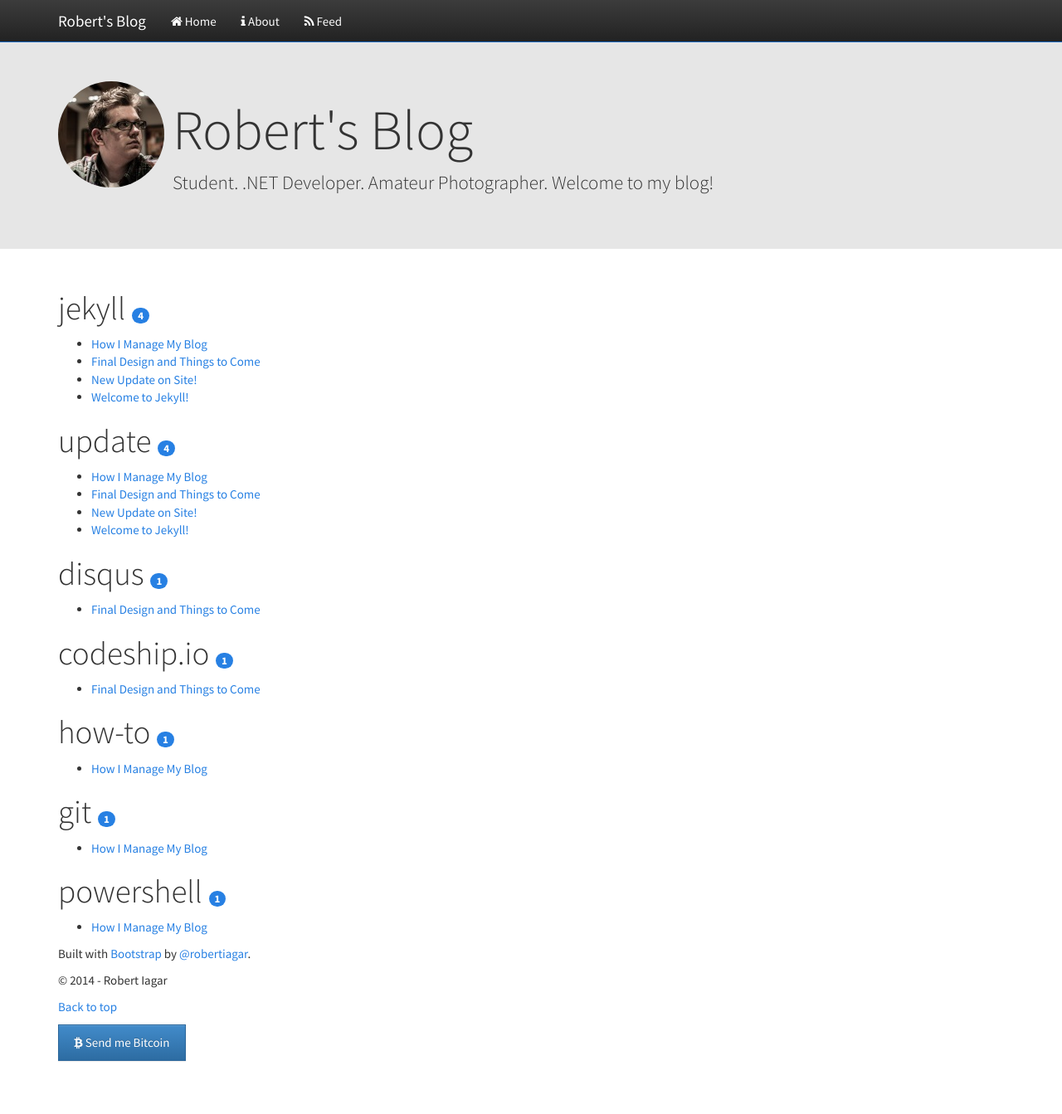
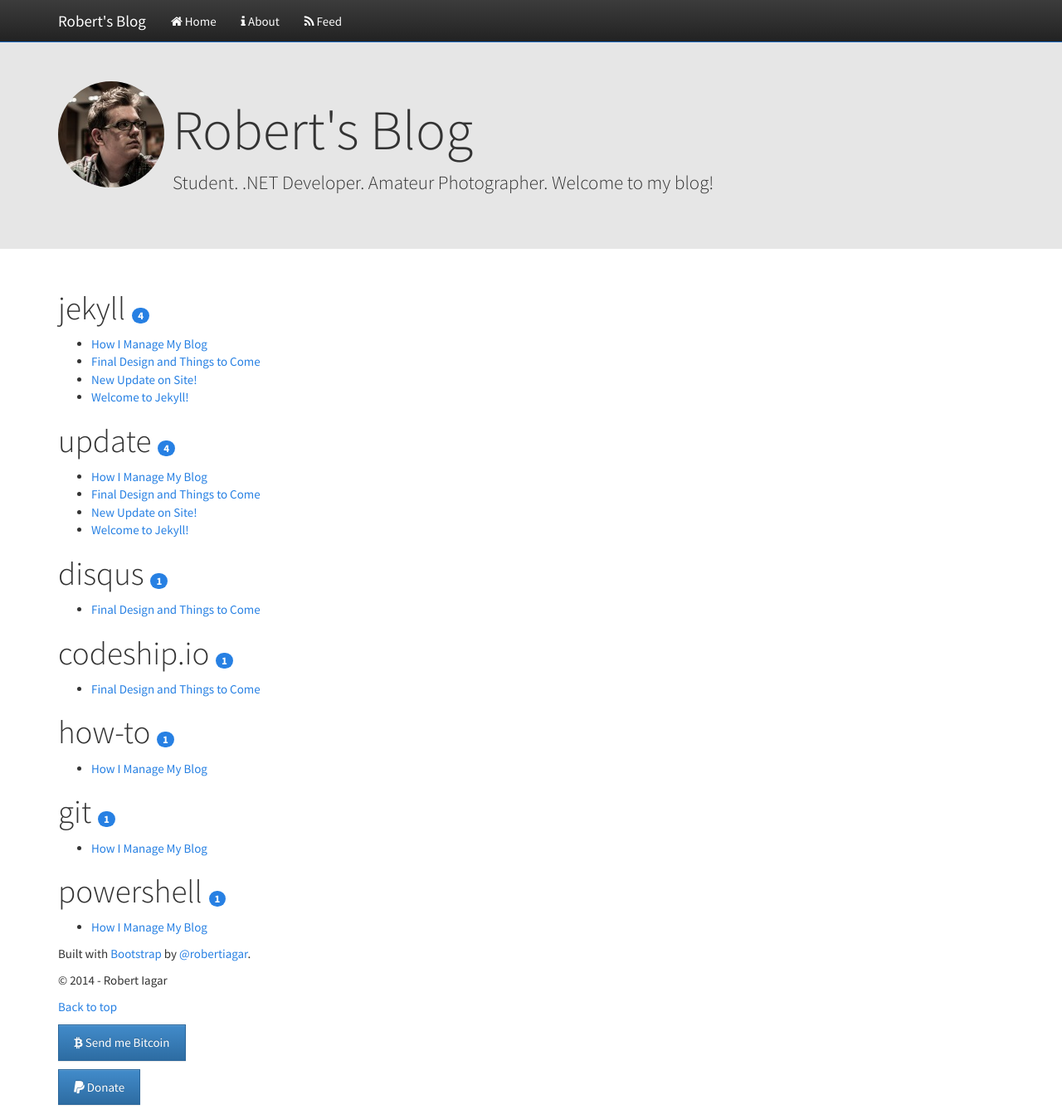
Before and after one commit to robertiagar/robertiagar.com, a Jekyll site: the page built from tags.html, in a window 1280 px wide and 1343 px high. Shown: the whole window at 83% size. Built offline with Jekyll 4.4.1, drawn with Linux system fonts in a browser that asks for light colours; nearby versions of some CDN libraries; Markdown is read by kramdown in place of the engine named in the settings; comment, search, counter and statistics services are not loaded.

Commit message:
Add paypal donation button.

```diff
--- a/_includes/footer.html
+++ b/_includes/footer.html
@@ -7,6 +7,14 @@
 	  	</p>
 	  	<p>
 		    <a href="http://sendcoins.to/robertiagar" class="btn btn-primary"><i class="fa fa-btc"></i> Send me Bitcoin</a>
+			<form action="https://www.paypal.com/cgi-bin/webscr" method="post" target="_top">
+				<input type="hidden" name="cmd" value="_s-xclick">
+				<input type="hidden" name="hosted_button_id" value="MZHS6TH5PR8HQ">
+				<button type="submit" border="0" name="submit" alt="PayPal - The safer, easier way to pay online!" class="btn btn-primary">
+					<i class="fa fa-paypal"></i> Donate
+				</button>
+				<!--<img alt="" border="0" src="https://www.paypalobjects.com/en_US/i/scr/pixel.gif" width="1" height="1">-->
+			</form>
 	  	</p>
 	</footer>
 </div>
--- a/_includes/head.html
+++ b/_includes/head.html
@@ -11,7 +11,7 @@
     <link rel="stylesheet" href="{{ "/css/bootstrap.min.css" | prepend: site.baseurl }}">
     <link rel="stylesheet" href="{{ "/css/bootstrap-theme.min.css" | prepend: site.baseurl }}">
     <link rel="stylesheet" href="{{ "/css/site.css" | prepend: site.baseurl }}">
-	<link rel="stylesheet" href="{{ "/css/font-awesome.min.css" | prepend: site.baseurl }}">
+	<link href="//maxcdn.bootstrapcdn.com/font-awesome/4.2.0/css/font-awesome.min.css" rel="stylesheet">
     <link rel="stylesheet" href="{{ "/css/pygments.css" | prepend: site.baseurl }}">
 
     <!-- HTML5 shim and Respond.js IE8 support of HTML5 elements and media queries -->
```
